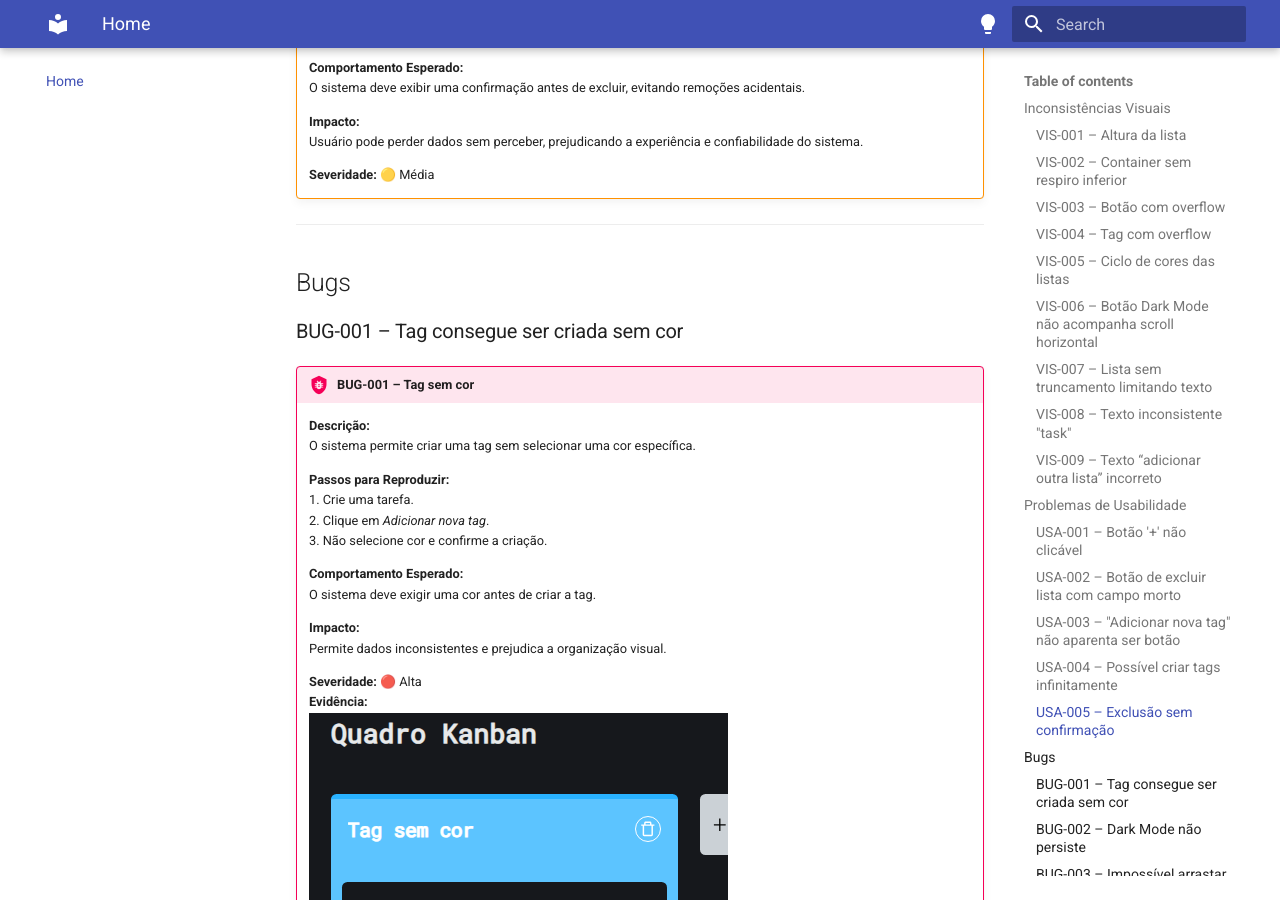
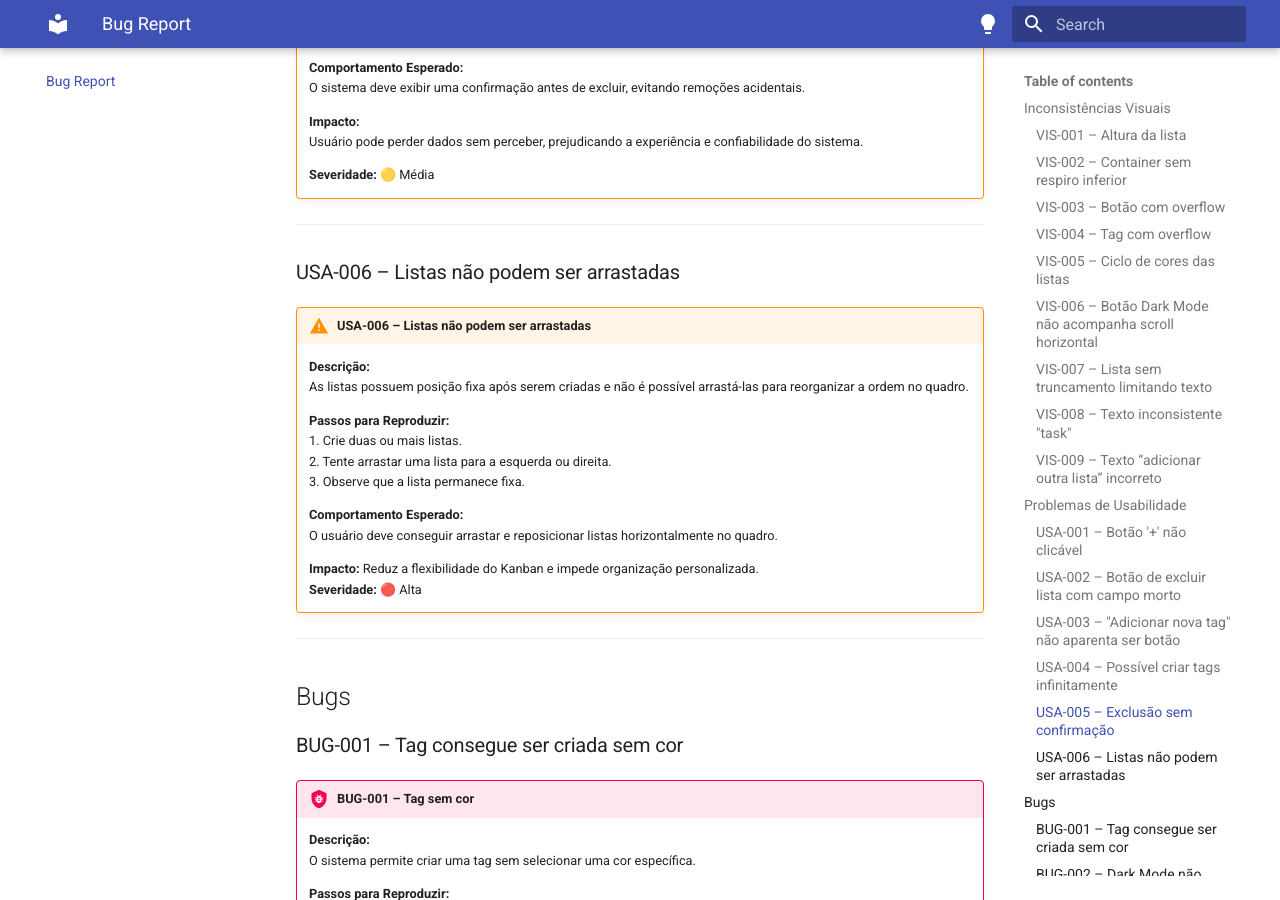
Before and after one commit to Adrielzera/Kukos, an MkDocs documentation site: the page built from doc-reporting/docs/index.md, in a window 1280 px wide and 900 px high, scrolled down 10873 px. Built offline with MkDocs 1.6.1 and Material for MkDocs 9.7.7, drawn with Linux system fonts in a browser that asks for light colours.

Commit message:
doc: Test Cases Gherkin; Att Report

```diff
--- a/doc-reporting/docs/index.md
+++ b/doc-reporting/docs/index.md
@@ -291,6 +291,25 @@
 
     **Severidade:** 🟡 Média
 
+
+---
+
+### USA-006 – Listas não podem ser arrastadas
+!!! warning "USA-006 – Listas não podem ser arrastadas"
+    **Descrição:**
+    As listas possuem posição fixa após serem criadas e não é possível arrastá-las para reorganizar a ordem no quadro.
+
+    **Passos para Reproduzir:**<br>
+        1. Crie duas ou mais listas.
+        2. Tente arrastar uma lista para a esquerda ou direita.
+        3. Observe que a lista permanece fixa.
+
+    **Comportamento Esperado:**
+    O usuário deve conseguir arrastar e reposicionar listas horizontalmente no quadro.
+
+    **Impacto:** Reduz a flexibilidade do Kanban e impede organização personalizada.
+    **Severidade:** 🔴 Alta
+
 ---
 
 ## Bugs
--- a/mkdocs.yml
+++ b/mkdocs.yml
@@ -2,7 +2,8 @@
 site_url: https://adrielzera.github.io/Kukos/
 
 nav:
-  - Home: index.md
+  - Bug Report: index.md
+  - Test Case: gherkin.md
 
 theme:
   name: material
```
Also changed, not shown: doc-reporting/docs/gherkin.md (added, +92 -0 lines).
